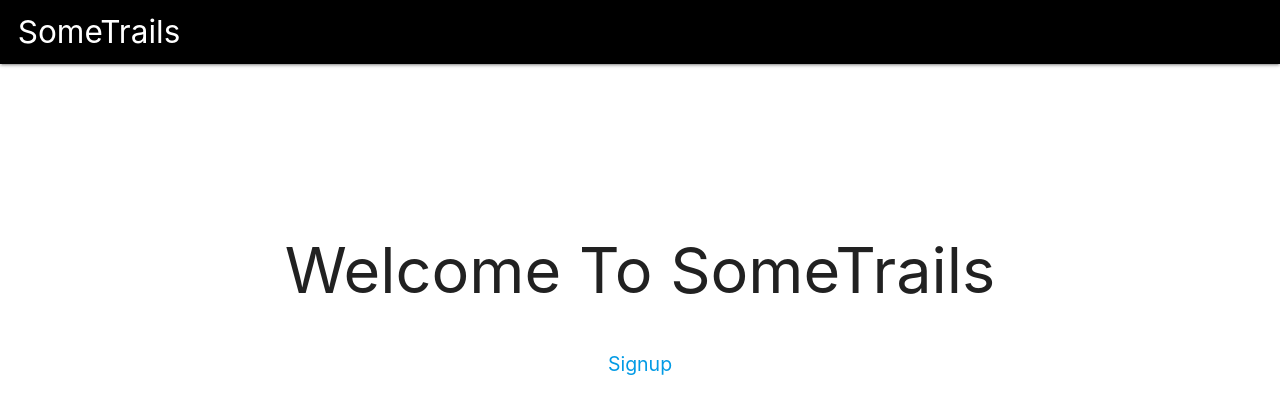
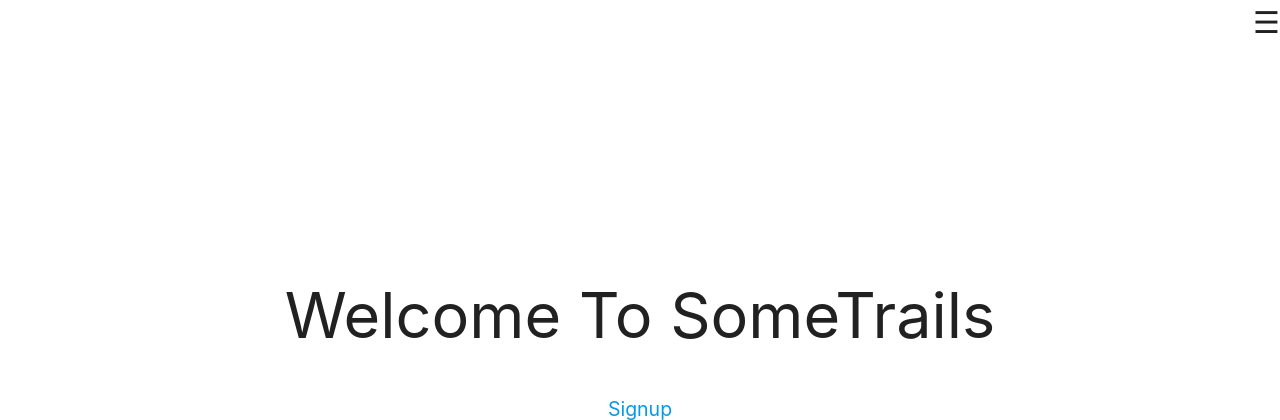
Before and after one commit to achasek/sometrails, a Django app: page / in a window 1280 px wide. Shown: the top 420 px of the page. Run offline with Django 4.2, Linux system fonts and the light colour scheme.

Commit message:
adds sidenav

```diff
--- a/main_app/templates/base.html
+++ b/main_app/templates/base.html
@@ -13,22 +13,59 @@
     <script src="https://cdnjs.cloudflare.com/ajax/libs/materialize/1.0.0/js/materialize.min.js"></script>
 </head>
 
+<style>
+    .sidebar {
+      height: 100%;
+      width: 0;
+      position: fixed;
+      z-index: 1;
+      top: 0;
+      right: 0;
+      background-color: #111;
+      overflow-x: hidden;
+      transition: 0.5s;
+      padding-top: 60px;
+    }
+
+    .sidebar a {
+      padding: 8px 8px 8px 32px;
+      text-decoration: none;
+      font-size: 25px;
+      color: #818181;
+      display: block;
+      transition: 0.3s;
+    }
+
+    .sidebar a:hover {
+      color: #f1f1f1;
+    }
+
+    .sidebar .closebtn {
+      position: absolute;
+      top: 0;
+      right: 25px;
+      font-size: 36px;
+      margin-left: 50px;
+    }
+
+    @media screen and (max-height: 450px) {
+      .sidebar {padding-top: 15px;}
+      .sidebar a {font-size: 18px;}
+    }
+</style>
+
 <body>
-    <header class="navbar-fixed">
-        <nav>
-            <div class="nav-wrapper black">
-                <ul>
-                    {% if user.is_authenticated %}
-                    <li><a href="{% url 'index' %}" class="left brand-logo">&nbsp;&nbsp;SomeTrails</a></li>
-                    <li class="right"><a href="{% url 'logout' %}">Log Out</a></li>
-                    {% else %}
-                    <li><a href="{% url 'auth' %}" class="left brand-logo">&nbsp;&nbsp;SomeTrails</a></li>
-                    {% endif %}
+    <div id="mysidebar" class="sidebar">
+        <a href="javascript:void(0)" class="closebtn" onclick="closeNav()">&times;</a>
+        {% if user.is_authenticated %}
+        <a href="{% url 'index' %}" class="brand-logo">SomeTrails</a>
+        <a href="{% url 'logout' %}">Log Out</a>
+        {% else %}
+        <a href="{% url 'auth' %}" class="brand-logo">SomeTrails</a>
+        {% endif %}
+    </div>
+    <span style="font-size:30px;cursor:pointer;text-align:right" onclick="openNav()">&#9776;</span>
 
-                </ul>
-            </div>
-        </nav>
-    </header>
     <main class="container">
         {% block content %}
         {% endblock %}
@@ -36,6 +73,16 @@
     <footer class="page-footer black">
         <div class="right">All Rights Reserved, &copy; 2022 SomeTrails &nbsp;</div>
     </footer>
+    <script>
+        function openNav() {
+            document.getElementById("mysidebar").style.width = "20%";
+            console.log('openNav called')
+          }
+
+          function closeNav() {
+            document.getElementById("mysidebar").style.width = "0";
+          }
+    </script>
 </body>
 
 </html>
```
